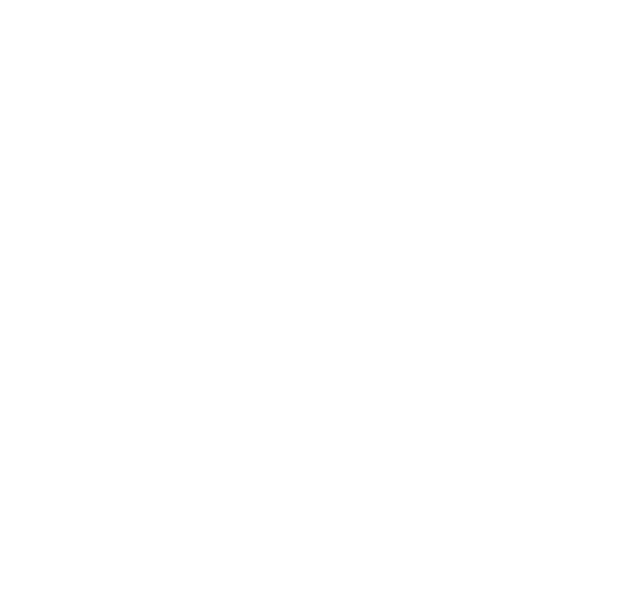
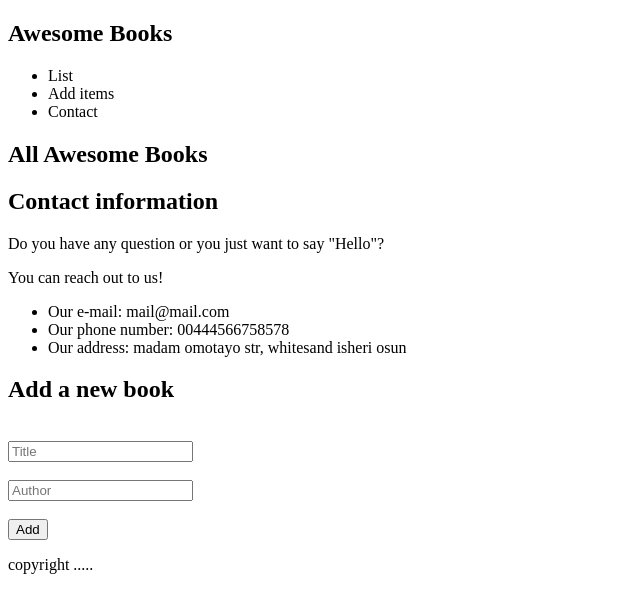
Before and after one commit to Nelofarzabi/Awesome_Books_With_ES6, a website: page index.html in a window 1280 px wide. Shown: the whole page, without its empty margins (0-640 px from the left). Drawn offline with Linux system fonts and the light colour scheme.

Commit message:
Add index.html

```diff
--- a/index.html
+++ b/index.html
@@ -1,13 +1,55 @@
+<!DOCTYPE html>
 <html lang="en">
 <head>
     <meta charset="UTF-8">
     <meta name="viewport" content="width=device-width, initial-scale=1.0">
+    <title>Awsome Books with ES6</title>
     <link rel="stylesheet" href="index.css">
-    <title>Document</title>
 </head>
 <body>
-
-
-    <script src="index.js"></script>
+    <header>
+        <section class="header--nav--and--title">
+          <h1>Awesome Books</h1>
+          <nav>
+            <ul class="link-container">
+              <li class="list nav--link">List</li>
+              <li class="add nav--link">Add items</li>
+              <li class="contact nav--link">Contact</li>
+            </ul>
+          </nav>
+        </section>
+        <div class="time--and--date">
+          <p class="date--para">
+          </p>
+        </div>
+      </header>
+      <main>
+        <section id="list" class="list--container containers">
+          <h2>All Awesome Books</h2>
+          <ul class="book-list">
+        </section>
+        <section id="contact" class="contact--info containers">
+          <h2>Contact information</h2>
+          <p>Do you have any question or you just want to say "Hello"?</p>
+          <p>You can reach out to us!</p>
+          <ul>
+            <li>Our e-mail: mail@mail.com</li>
+            <li>Our phone number: 00444566758578</li>
+            <li>Our address: madam omotayo str, whitesand isheri osun</li>
+          </ul>
+        </section>
+        <form id="add" class="form containers">
+          <h2 class="h2">Add a new book</h2><br>
+          <div>
+            <input type="text" class="title" placeholder="Title"><br><br>
+            <input type="text" class="author" placeholder="Author"><br><br>
+            <button class="add--btn" type="submit">Add</button>
+          </div>
+       </form>
+      </main>
+       <footer>
+        <p>copyright .....</p>
+       </footer>
+    <script type="module" src="./index.js"></script>
 </body>
 </html>
```
